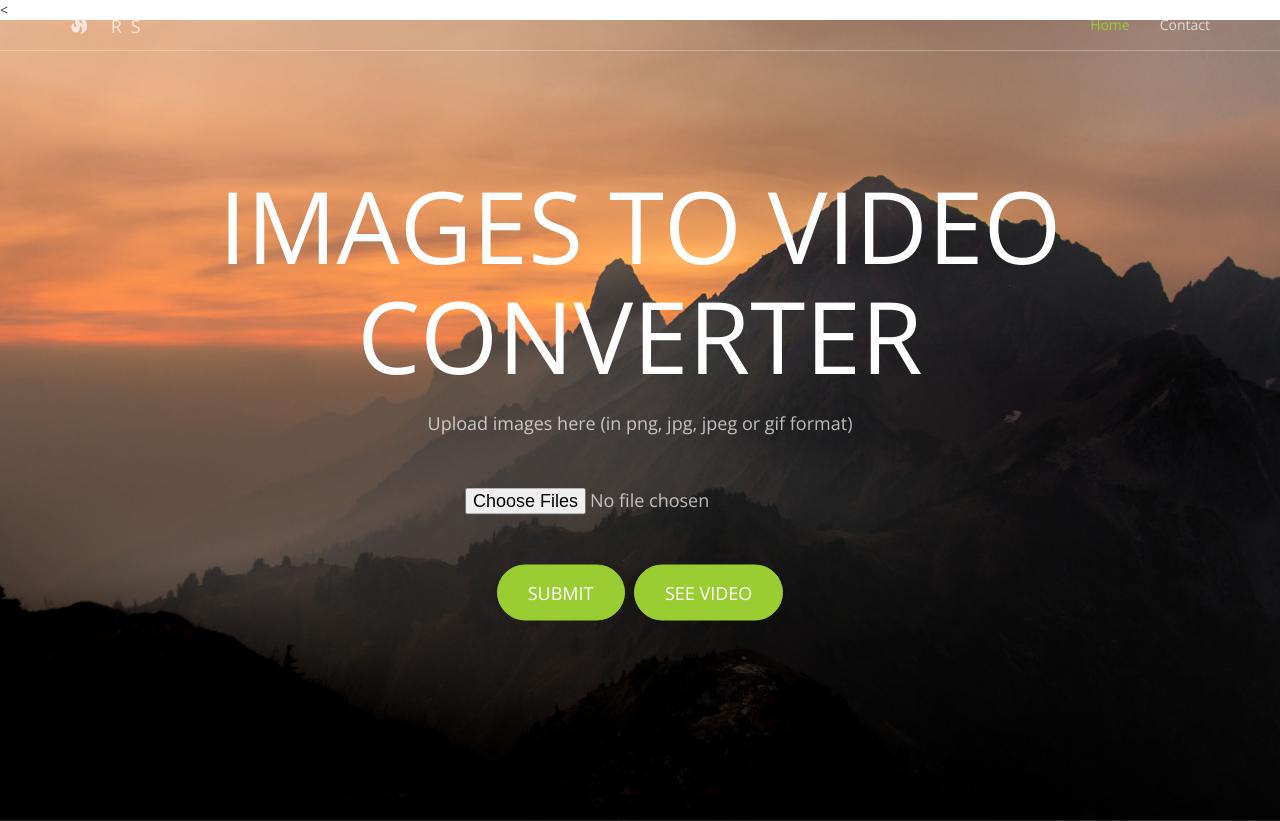
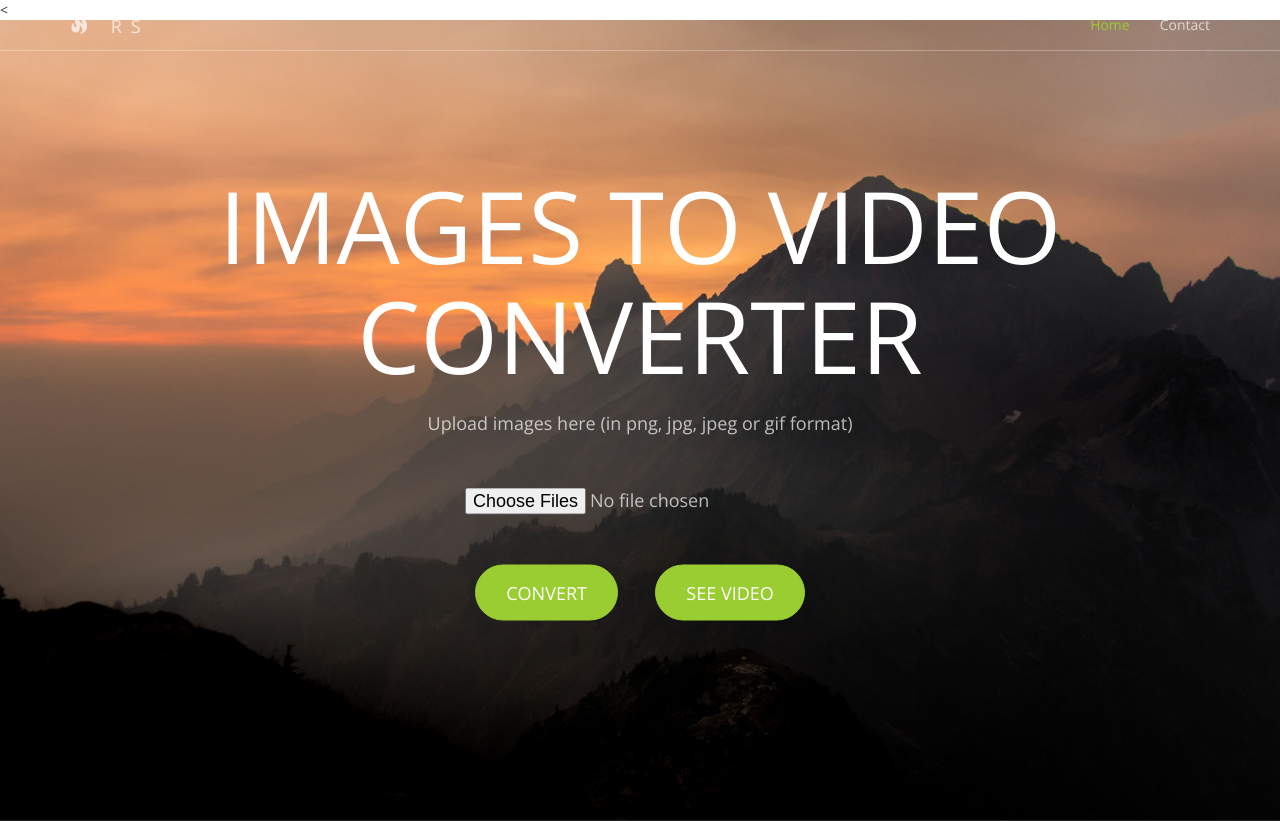
Before and after one commit to rahulsinghal1904/IMVID-Images-to-Video-Converter, a Flask app: page / in a window 1280 px wide. Shown: the top 821 px of the page. Run offline with Flask 2, Linux system fonts and the light colour scheme; some libraries are stand-ins or nearby versions.

Commit message:
final commit

```diff
--- a/templates/index.html
+++ b/templates/index.html
@@ -68,7 +68,7 @@
                         </p>
                     </dl>
                     <p>
-                        <input type="submit" name="SubmitButton" id="SubmitButton" class="btn btn-primary btn-lg" value="Submit" />&nbsp
+                        <input type="submit" name="SubmitButton" id="SubmitButton" class="btn btn-primary btn-lg" value="Convert" />&nbsp &nbsp &nbsp&nbsp&nbsp
                         <input type="submit" name="SeeVideo" id="SeeVideo" class="btn btn-primary btn-lg" value="See Video" />
 
                     </p>
```
